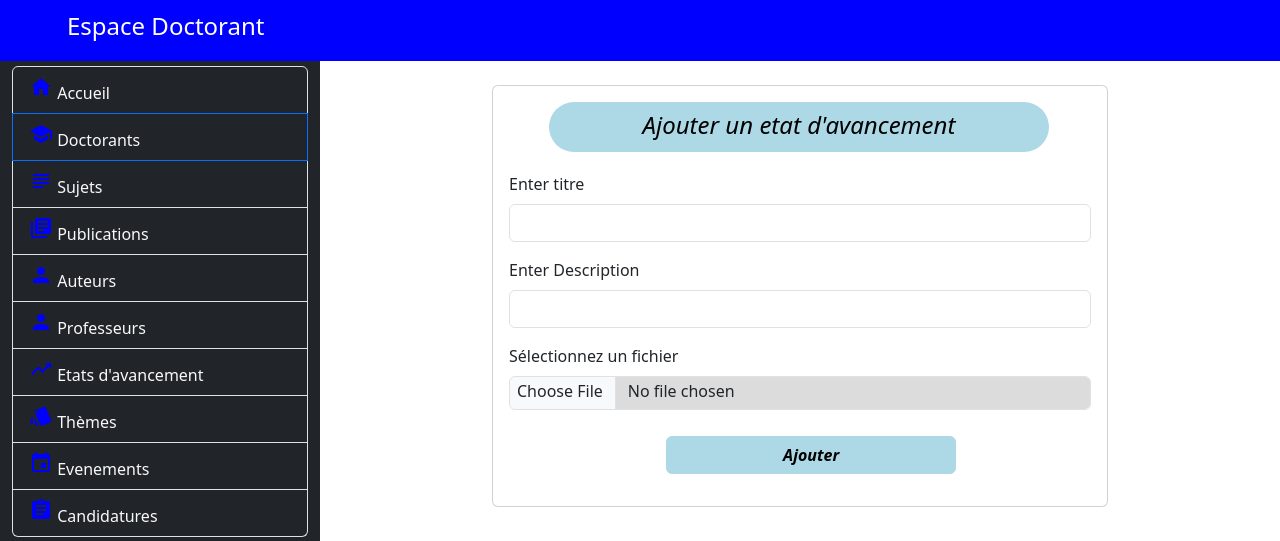
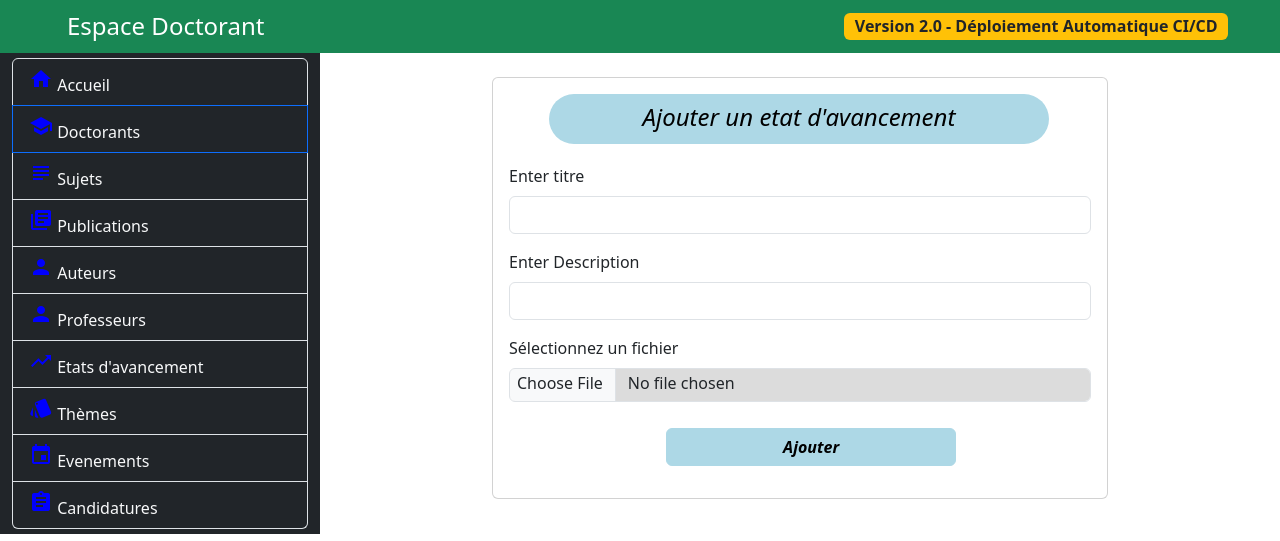
Before and after one commit to YounessABBOUABDELLAH/DevOps-CI-CD-on-GCP, a Spring Boot app: page /addetat/1 in a window 1280 px wide. Shown: the top 541 px of the page. Run offline with Spring Boot 4, Linux system fonts and the light colour scheme.

Commit message:
deploy v2

```diff
--- a/src/main/resources/templates/doctorant/addetat.html
+++ b/src/main/resources/templates/doctorant/addetat.html
@@ -65,9 +65,11 @@
 	</style>
 
 	<body>
-		 <div class="head"><h4 style="margin-left: 55px;">Espace Doctorant</h4></div>
-
-<div class="container-fluid">
+        <div class="head" style="background-color: #198754; display: flex; justify-content: space-between; align-items: center;">
+			<h4 style="margin-left: 55px; margin-bottom: 0;">Espace Doctorant</h4>
+			<span class="badge bg-warning text-dark" style="font-size: 16px; margin-right: 40px;">Version 2.0 - Déploiement Automatique CI/CD</span>
+		</div>
+        <div class="container-fluid">
 		<div class="row">
 			 <div class="col-md-3 bg-dark text-light menu-container">
 
```
